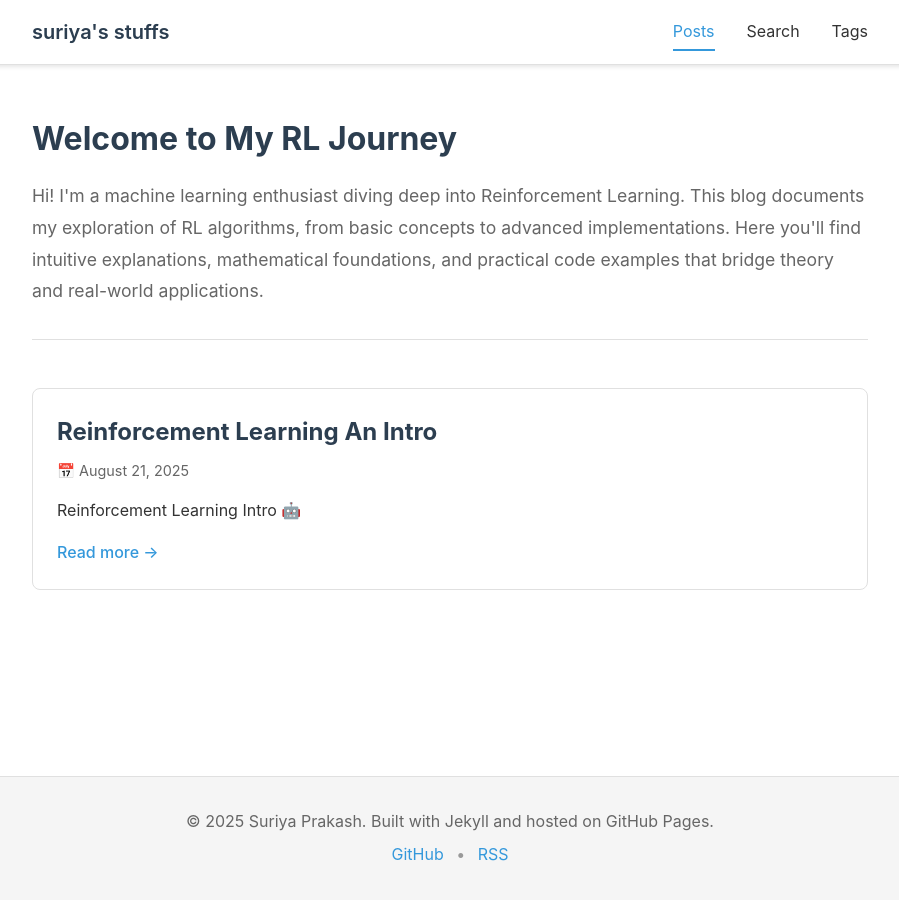
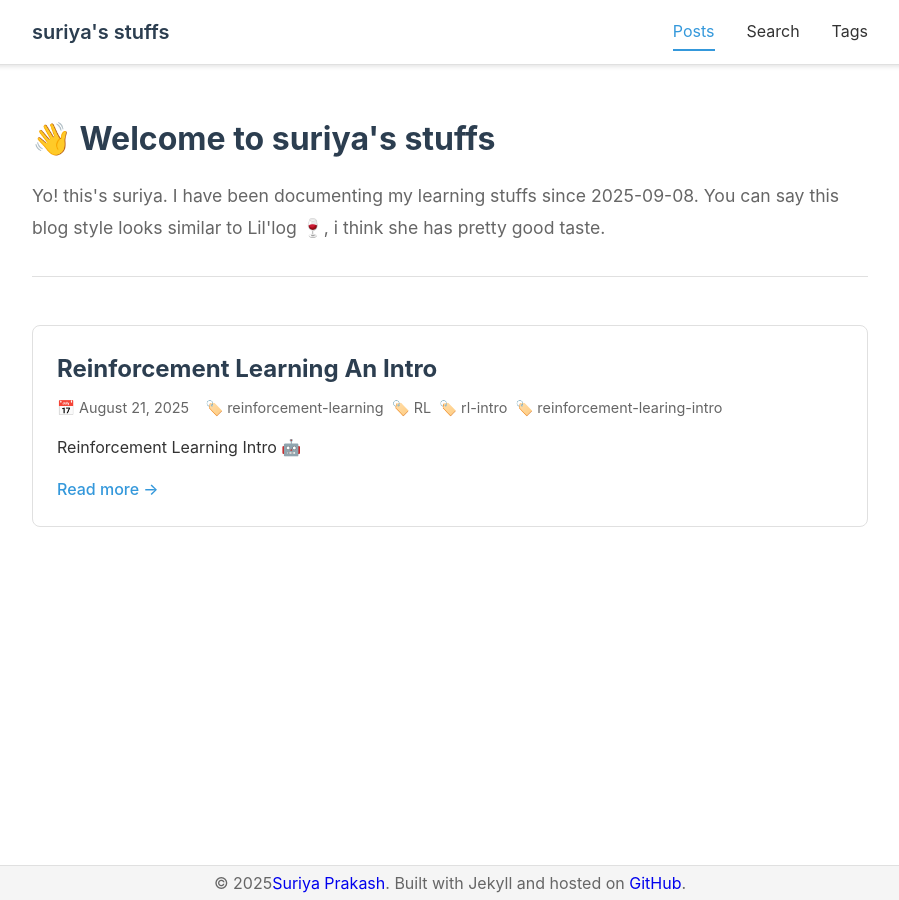
Before and after one commit to SURIAPRAKASH1/SURIAPRAKASH1.github.io, a Jekyll site: the page built from index.html, in a window 1280 px wide. Shown: the whole page, without its empty margins (190-1089 px from the left). Built offline with Jekyll 4.4.1, drawn with Linux system fonts in a browser that asks for light colours; nearby versions of some CDN libraries.

Commit message:
still checking out

```diff
--- a/_layouts/default.html
+++ b/_layouts/default.html
@@ -43,12 +43,8 @@
     <!-- Footer with minimal information -->
     <footer class="site-footer">
         <div class="footer-content">
-            <p>&copy; {{ 'now' | date: '%Y' }} {{ site.author }}. Built with Jekyll and hosted on GitHub Pages.</p>
-            <p class="footer-links">
-                <a href="{{ site.github_url }}">GitHub</a>
-                <span class="separator">•</span>
-                <a href="{{ '/feed.xml' | relative_url }}">RSS</a>
-            </p>
+            <p class="footer-links">&copy; {{ 'now' | date: '%Y' }}<a href="{{ '/' | relative_url }}">{{ site.author
+                    }}</a>. Built with Jekyll and hosted on <a href="{{ site.github_url }}">GitHub</a>.</p>
         </div>
     </footer>
 
--- a/_posts/2025-08-21-reinforcement-learning-an-intro.md
+++ b/_posts/2025-08-21-reinforcement-learning-an-intro.md
@@ -1,3 +1,7 @@
+---
+tags: [reinforcement-learning, RL, rl-intro, reinforcement-learing-intro]
+---
+
 # Reinforcement Learning Intro 🤖
 
 ## What makes reinforcement learning different from other paradigms ?:
--- a/assets/css/style.css
+++ b/assets/css/style.css
@@ -324,17 +324,16 @@ body {
 .footer-content {
   max-width: var(--max-width);
   margin: 0 auto;
-  padding: 2rem;
+  padding: 0.2rem;
   text-align: center;
   color: #666;
 }
 
 .footer-links {
-  margin-top: 0.5rem;
+  margin-top: 0.1rem;
 }
 
 .footer-links a {
-  color: var(--accent-color);
   text-decoration: none;
 }
 
--- a/index.html
+++ b/index.html
@@ -4,12 +4,10 @@ layout: default
 
 <!-- Intro Section -->
 <div class="intro-section">
-    <h1>Welcome to My RL Journey</h1>
+    <h1>👋 Welcome to suriya's stuffs</h1>
     <p>
-        Hi! I'm a machine learning enthusiast diving deep into Reinforcement Learning.
-        This blog documents my exploration of RL algorithms, from basic concepts to advanced implementations.
-        Here you'll find intuitive explanations, mathematical foundations, and practical code examples
-        that bridge theory and real-world applications.
+        Yo! this's suriya. I have been documenting my learning stuffs since 2025-09-08. You can say this blog style
+        looks similar to Lil'log 🍷, i think she has pretty good taste.
     </p>
 </div>
 
--- a/search.html
+++ b/search.html
@@ -10,8 +10,7 @@ permalink: /search/
         Search through post titles, tags, and content to find what you're looking for.
     </p>
 
-    <input type="text" class="search-box" id="search-input"
-        placeholder="Type to search... (e.g., 'Q-learning', 'policy gradient', 'MDP')" autocomplete="off">
+    <input type="text" class="search-box" id="search-input" autocomplete="off">
 
     <div id="search-results" class="search-results">
         <!-- Results will appear here -->
```
Also changed, not shown: _includes/disqus.html (deleted, +0 -14 lines), _includes/footer.html (deleted, +0 -25 lines), _includes/header.html (deleted, +0 -17 lines).
